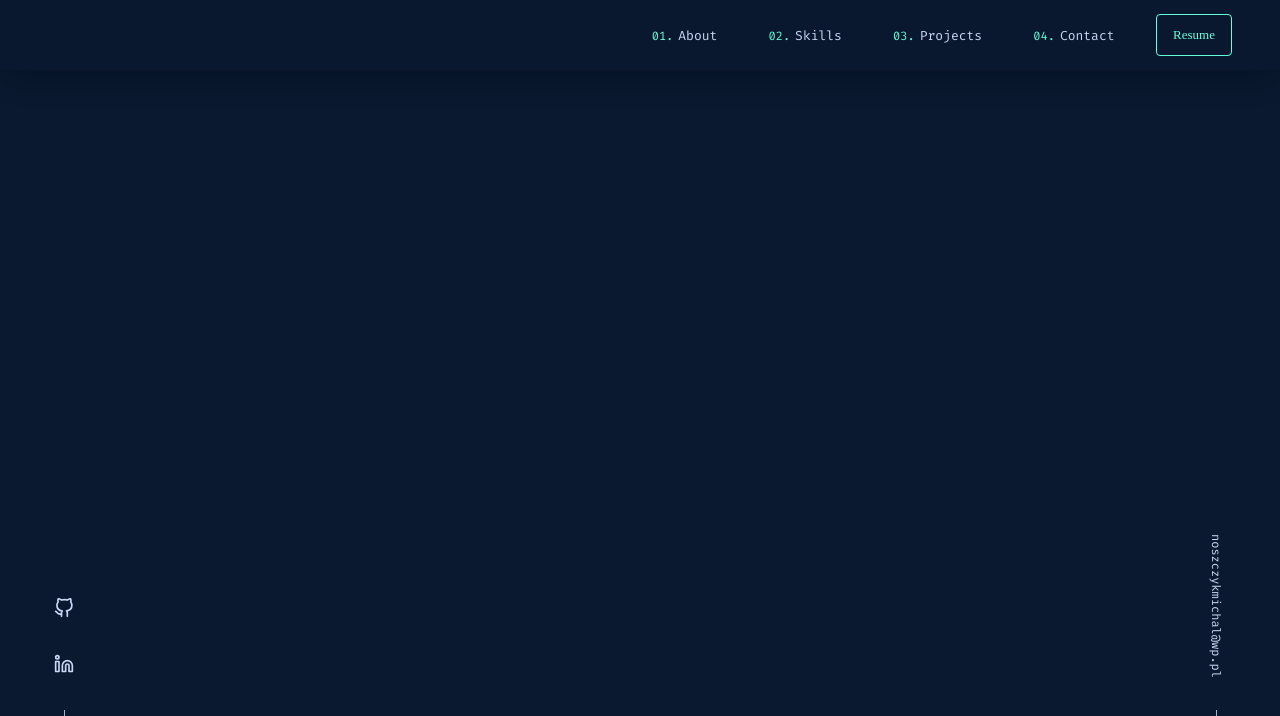
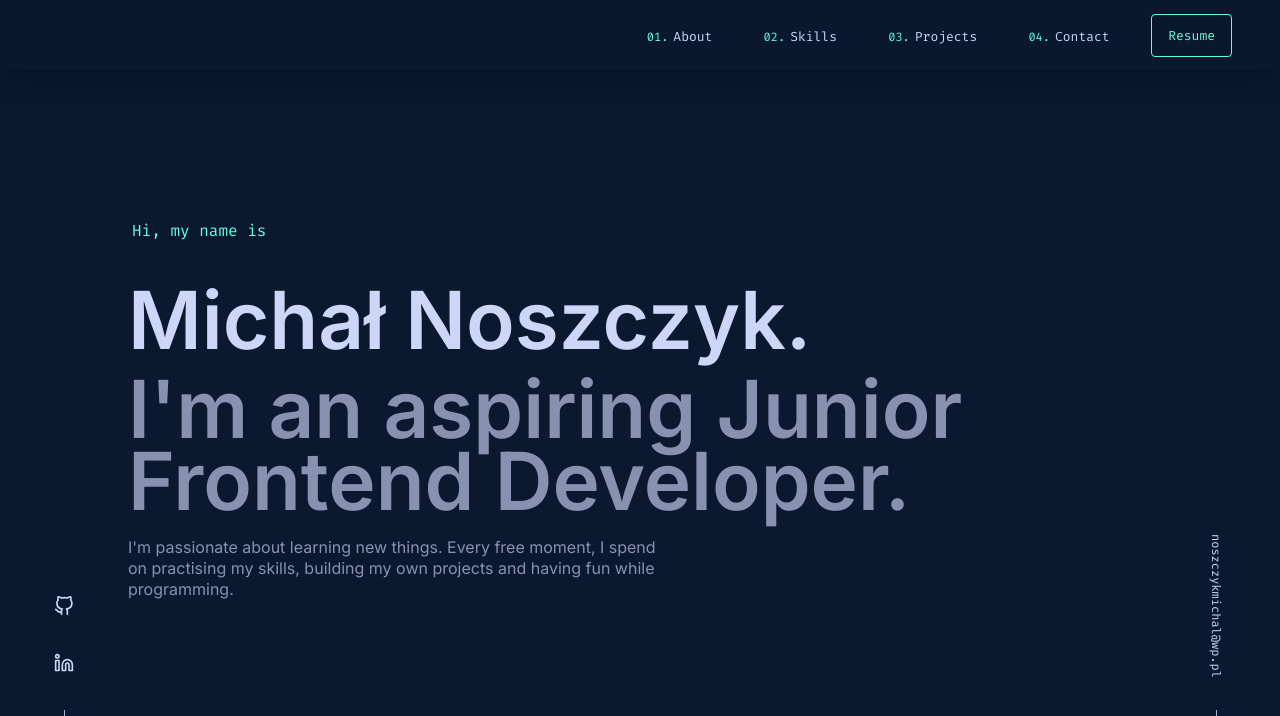
Before and after one commit to noszczykmichal/v2, a React (Create React App) app: page / in a window 1280 px wide. Shown: the top 716 px of the page. Built offline with nearby package versions, Linux system fonts and the light colour scheme.

Commit message:
added About component

```diff
--- a/src/components/Layout/Layout.js
+++ b/src/components/Layout/Layout.js
@@ -1,6 +1,7 @@
 import Toolbar from "../Navigation/Toolbar/Toolbar";
 import Social from "./Social/Social";
 import Email from "./Email/Email";
+import About from "../Sections/About";
 import "./Layout.scss";
 
 function Layout() {
@@ -9,7 +10,9 @@ function Layout() {
       <Toolbar />
       <main>
         <Social />
-        <section />
+        <section>
+          <About />
+        </section>
         <Email />
       </main>
     </>
--- a/src/components/Layout/Layout.scss
+++ b/src/components/Layout/Layout.scss
@@ -2,8 +2,4 @@ main {
   height: 100vh;
   display: grid;
   grid-template-columns: 10% 80% 10%;
-
-  p {
-    writing-mode: vertical-lr;
-  }
 }
--- /dev/null
+++ b/src/components/Sections/About.js
@@ -0,0 +1,22 @@
+/* eslint-disable no-unused-vars */
+
+import "./About.scss";
+
+function About() {
+  const one = <h1>Hi, my name is </h1>;
+  const two = <h2>Michał Noszczyk.</h2>;
+  const three = <h3>I&apos;m an aspiring Junior Frontend Developer.</h3>;
+  const four = (
+    <p>
+      I&apos;m passionate about learning new things. Every free moment, I spend
+      on practising my skills, building my own projects and having fun while
+      programming.
+    </p>
+  );
+
+  const content = [one, two, three, four];
+
+  return <div className="about">{content.map((el) => el)}</div>;
+}
+
+export default About;
--- /dev/null
+++ b/src/components/Sections/About.scss
@@ -0,0 +1,37 @@
+@import "../../sassStyles/mixins";
+@import "../../sassStyles/variables";
+
+.about {
+  font-family: $font-sans;
+  height: 100vh;
+  display: flex;
+  flex-direction: column;
+  justify-content: flex-start;
+  padding-top: ($toolbar-height + 5rem);
+
+  h1 {
+    margin: 0px 0px 30px 4px;
+    font-size: clamp($fz-sm, 5vw, $fz-md);
+    font-weight: 400;
+    font-family: $font-mono;
+    color: $green;
+  }
+
+  h2,
+  h3 {
+    @include headingBig;
+  }
+
+  h3 {
+    margin-top: 5px;
+    color: $grey;
+    line-height: 0.9;
+  }
+
+  p {
+    margin: 1.25rem 0 0;
+    max-width: 540px;
+    color: $grey;
+    line-height: 1.3;
+  }
+}
--- a/src/index.scss
+++ b/src/index.scss
@@ -8,6 +8,7 @@ body {
   margin: 0;
   color: $lightest-grey;
   background-color: $navy;
+  font-family: $font-mono;
   -webkit-font-smoothing: antialiased;
   -moz-osx-font-smoothing: grayscale;
 }
--- a/src/sassStyles/_mixins.scss
+++ b/src/sassStyles/_mixins.scss
@@ -24,6 +24,12 @@
   bottom: 0;
   gap: 2rem;
 }
+
+@mixin headingBig() {
+  margin: 0;
+  font-size: clamp(2.5rem, 8vw, 5rem);
+  font-weight: 600;
+}
 //Element
 @mixin layoutLine() {
   &::after {
--- a/src/sassStyles/_variables.scss
+++ b/src/sassStyles/_variables.scss
@@ -1,5 +1,4 @@
-@import url("https://fonts.googleapis.com/css2?family=Fira+Code&family=Fira+Mono&family=Roboto+Mono&display=swap");
-
+@import url("https://fonts.googleapis.com/css2?family=Fira+Code&family=Fira+Mono&family=Inter:wght@400;600&family=Roboto+Mono&display=swap");
 // Colors
 $navy: #0a192f;
 $green: #64ffda;
@@ -15,9 +14,16 @@ $defaultTransition: all 0.25s cubic-bezier(0.645, 0.045, 0.355, 1);
 
 //Fonts
 $font-mono: "Fira Code", "Fira Mono", "Roboto Mono", monospace;
+$font-sans: "Inter", sans-serif;
 
 $fz-xxs: 0.75rem;
 $fz-xs: 0.8125rem;
+$fz-sm: 0.875rem;
+$fz-md: 1rem;
+$fz-lg: 1.125rem;
+$fz-xl: 1.25rem;
+$fz-xxl: 1.375rem;
+$fz-heading: 2rem;
 
 //Sizes
 $toolbar-height: 4.375rem;
```
